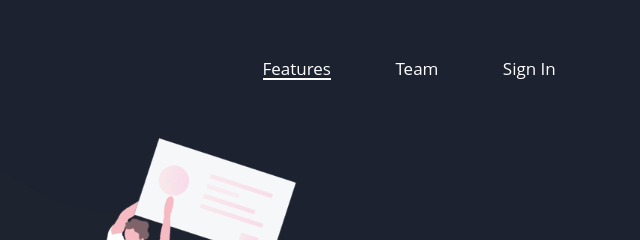
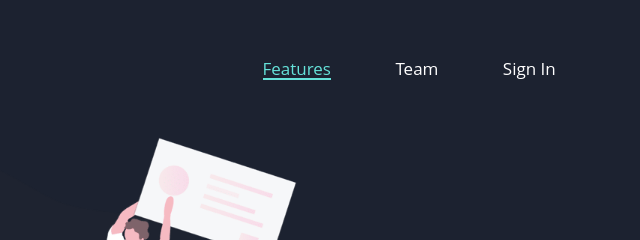
Before and after one commit to LamineGitHub/fylo, a website: page index.html in a window 1280 px wide. In both pictures the pointer is over the link "Features". Shown: the top 240 px of the page, 613-1253 px from the left. Drawn offline with nearby package versions, Linux system fonts and the light colour scheme; files that its build step writes are made by us from their sources.

Commit message:
animation of nav-bar links

```diff
--- a/sass/layout/_nav.scss
+++ b/sass/layout/_nav.scss
@@ -13,6 +13,7 @@
     a {
       margin-right: f.rem(60);
       color: white;
+      transition: color v.$transition;
       position: relative;
       @include b.breakpoints(600px) {
         margin-right: f.rem(20);
@@ -28,13 +29,16 @@
         display: block;
         height: 2px;
         width: 100%;
-        background-color: white;
+        background-color: v.$accent-secondary-color;
         transform: scale(0);
         transform-origin: left;
         transition: transform v.$transition;
       }
-      &:hover::after {
-        transform: scale(1);
+      &:hover {
+        color: v.$accent-secondary-color;
+        &::after {
+          transform: scale(1);
+        }
       }
     }
   }
```
